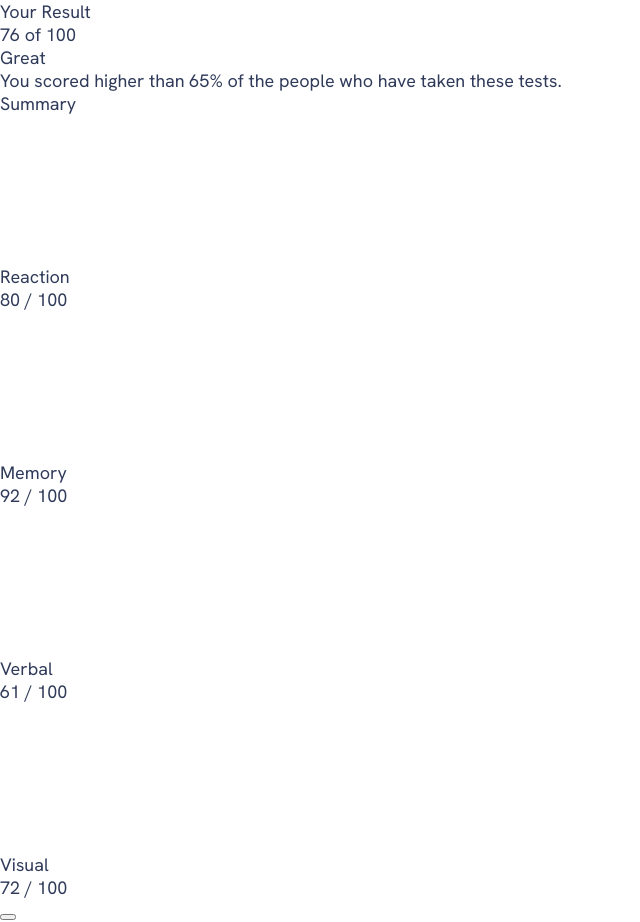
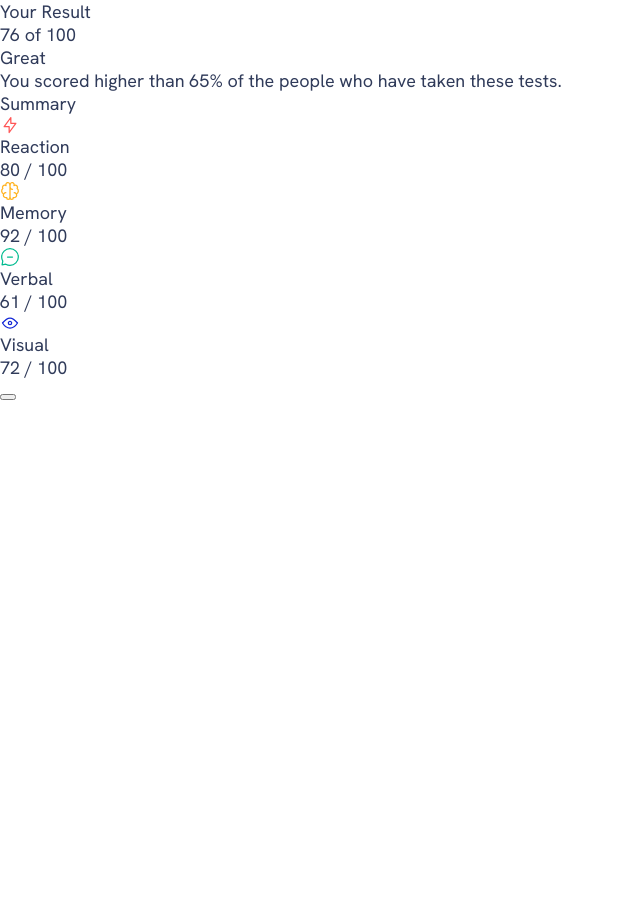
Before and after one commit to Shortrope/FEM-results-summary-component, a plain HTML site: page src/index.html in a window 1280 px wide. Shown: the whole page, without its empty margins (0-640 px from the left). After the commit the page ends 800 px from the top, so only its background shows below. Drawn offline with Linux system fonts and the light colour scheme.

Commit message:
Add svg icons to the HTML

```diff
--- a/src/index.html
+++ b/src/index.html
@@ -33,22 +33,22 @@
         </header>
         <div class="summary-items">
           <div class="reaction">
-            <svg></svg>
+            <svg xmlns="http://www.w3.org/2000/svg" width="20" height="20" fill="none" viewBox="0 0 20 20"><path stroke="#F55" stroke-linecap="round" stroke-linejoin="round" stroke-width="1.25" d="M10.833 8.333V2.5l-6.666 9.167h5V17.5l6.666-9.167h-5Z"/></svg>
             <p class="summary-item-title">Reaction</p>
             <p class="summary-item-score"><span>80</span> / 100</p>
           </div>
           <div class="memory">
-            <svg></svg>
+            <svg xmlns="http://www.w3.org/2000/svg" width="20" height="20" fill="none" viewBox="0 0 20 20"><path stroke="#FFB21E" stroke-linecap="round" stroke-linejoin="round" stroke-width="1.25" d="M5.833 11.667a2.5 2.5 0 1 0 .834 4.858"/><path stroke="#FFB21E" stroke-linecap="round" stroke-linejoin="round" stroke-width="1.25" d="M3.553 13.004a3.333 3.333 0 0 1-.728-5.53m.025-.067a2.083 2.083 0 0 1 2.983-2.824m.199.054A2.083 2.083 0 1 1 10 3.75v12.917a1.667 1.667 0 0 1-3.333 0M10 5.833a2.5 2.5 0 0 0 2.5 2.5m1.667 3.334a2.5 2.5 0 1 1-.834 4.858"/><path stroke="#FFB21E" stroke-linecap="round" stroke-linejoin="round" stroke-width="1.25" d="M16.447 13.004a3.334 3.334 0 0 0 .728-5.53m-.025-.067a2.083 2.083 0 0 0-2.983-2.824M10 3.75a2.085 2.085 0 0 1 2.538-2.033 2.084 2.084 0 0 1 1.43 2.92m-.635 12.03a1.667 1.667 0 0 1-3.333 0"/></svg>
             <p class="summary-item-title">Memory</p>
             <p class="summary-item-score"><span>92</span> / 100</p>
           </div>
           <div class="verbal">
-            <svg></svg>
+            <svg xmlns="http://www.w3.org/2000/svg" width="20" height="20" fill="none" viewBox="0 0 20 20"><path stroke="#00BB8F" stroke-linecap="round" stroke-linejoin="round" stroke-width="1.25" d="M7.5 10h5M10 18.333A8.333 8.333 0 1 0 1.667 10c0 1.518.406 2.942 1.115 4.167l-.699 3.75 3.75-.699A8.295 8.295 0 0 0 10 18.333Z"/></svg>
             <p class="summary-item-title">Verbal</p>
             <p class="summary-item-score"><span>61</span> / 100</p>
           </div>
           <div class="visual">
-            <svg></svg>
+            <svg xmlns="http://www.w3.org/2000/svg" width="20" height="20" fill="none" viewBox="0 0 20 20"><path stroke="#1125D6" stroke-linecap="round" stroke-linejoin="round" stroke-width="1.25" d="M10 11.667a1.667 1.667 0 1 0 0-3.334 1.667 1.667 0 0 0 0 3.334Z"/><path stroke="#1125D6" stroke-linecap="round" stroke-linejoin="round" stroke-width="1.25" d="M17.5 10c-1.574 2.492-4.402 5-7.5 5s-5.926-2.508-7.5-5C4.416 7.632 6.66 5 10 5s5.584 2.632 7.5 5Z"/></svg>
             <p class="summary-item-title">Visual</p>
             <p class="summary-item-score"><span>72</span> / 100</p>
           </div>
```
